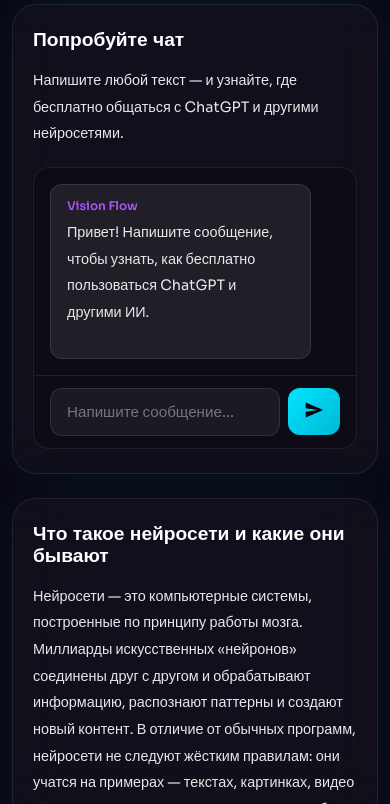
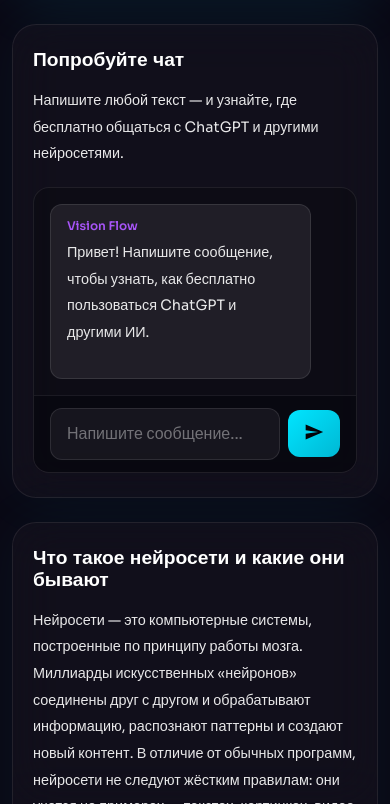
Before and after one commit to VisionFlow-AI/tg-bot, a plain HTML site: page index.html in a window 390 px wide. Shown: the part 1141-1945 px from the top of the page. Drawn offline with Linux system fonts and the light colour scheme; a web font is replaced by a local one.

Commit message:
Add files via upload

```diff
--- a/index.html
+++ b/index.html
@@ -809,9 +809,9 @@
                     </div>
                 </div>
                 <form class="chat-form" id="chatForm">
-                    <div class="chat-input-wrap" id="chatInputWrap">
-                        <input type="text" id="chatInput" placeholder="Напишите сообщение..." maxlength="500" autocomplete="off">
-                    </div>
+                    <label class="chat-input-wrap" for="chatInput">
+                        <input type="text" id="chatInput" placeholder="Напишите сообщение..." maxlength="500" autocomplete="off" inputmode="text">
+                    </label>
                     <button type="submit" class="chat-send" aria-label="Отправить">
                         <svg width="20" height="20" viewBox="0 0 24 24" fill="currentColor"><path d="M2.01 21L23 12 2.01 3 2 10l15 2-15 2z"/></svg>
                     </button>
--- a/style.css
+++ b/style.css
@@ -514,12 +514,13 @@
     border-radius: 16px;
     border: 1px solid rgba(255,255,255,0.08);
     overflow: hidden;
+    position: relative;
 }
 .chat-messages {
     min-height: 120px;
     max-height: 280px;
     overflow-y: auto;
-    pointer-events: auto;
+    -webkit-overflow-scrolling: touch;
     padding: 16px;
     display: flex;
     flex-direction: column;
@@ -559,22 +560,20 @@
     border-top: 1px solid rgba(255,255,255,0.08);
     cursor: text;
     flex-shrink: 0;
+    position: relative;
+    z-index: 2;
+    background: rgba(5,5,12,0.5);
 }
 .chat-input-wrap {
     flex: 1;
-    position: relative;
+    display: block;
     min-width: 0;
     min-height: 48px;
     cursor: text;
 }
 .chat-form input {
-    position: absolute;
-    top: 0;
-    left: 0;
-    right: 0;
-    bottom: 0;
     width: 100%;
-    height: 100%;
+    min-height: 48px;
     padding: 12px 16px;
     box-sizing: border-box;
     background: rgba(255,255,255,0.06);
@@ -865,11 +864,13 @@
     .footer-links { display: none; }
 }
 @media (max-width: 768px) {
-    .content { padding-top: 130px; }
-    .page-content { padding-top: 130px; }
+    .content { padding-top: 150px !important; }
+    .page-content { padding-top: 150px !important; }
+    .chat-form input { font-size: 16px; min-height: 52px; }
+    .chat-form, .chat-input-wrap { min-height: 52px; }
 }
 @media (max-width: 640px) {
-    .content { padding: 20px 12px; padding-top: 130px; }
+    .content { padding: 20px 12px; padding-top: 150px !important; }
     .card { padding: 24px 20px; }
     .particles .particle { display: none; }
     .orb-rings, .glow-lines, .space-dust { display: none; }
```
